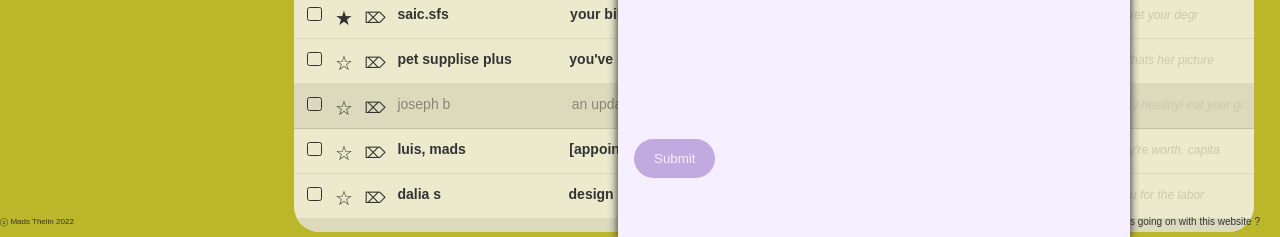
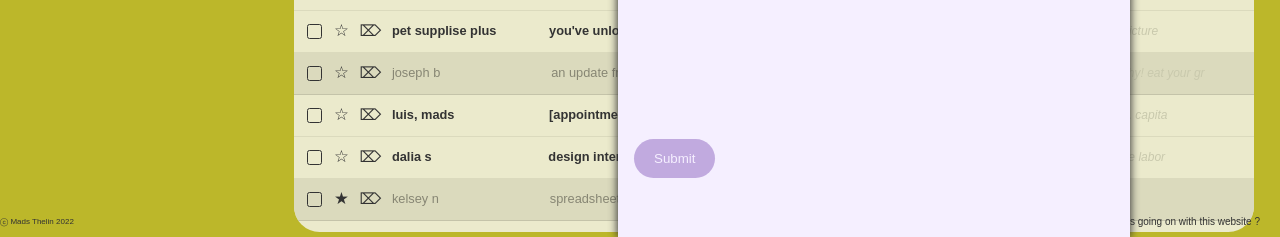
Before and after one commit to madsmars/mads, a plain HTML site: page contact/index.html in a window 1280 px wide. Shown: the part 563-800 px from the top of the page. Drawn offline with Linux system fonts and the light colour scheme.

Commit message:
quick px to vw session

```diff
--- a/contact/style.css
+++ b/contact/style.css
@@ -400,37 +400,35 @@
 }
 
 .email {
-    line-height: 40px;
+    line-height: 3.2vw;
     display: flex;
-    border-bottom: #dbdabd solid 1px;
+    border-bottom: #dbdabd solid 0.1vw;
     margin: 0;
-    font-size: 14px;
+    font-size: 1vw;
     font-weight: 550;
     color: #333333;
 }
 
 .email-read {
-    line-height: 40px;
+    line-height: 3.2vw;
     display: flex;
-    border-bottom: #c4c3a9 solid 1px;
+    border-bottom: #c4c3a9 solid 0.1vw;
     margin: 0;
     background-color: #dbdabd;
-    font-size: 14px;
+    font-size: 1vw;
 
     color: #878674;
     /* font-style: italic; */
 }
 
 .star {
-    font-size: 20px;
-    padding-top: 4px;
+    font-size: 1.3vw;
     font-style: normal;
     color: #333333;
 }
 
 .arrow-list {
-    font-size: 15px;
-    padding-top: 4px;
+    font-size: 1.2vw;
     font-style: normal;
     color: #333333;
 }
```
